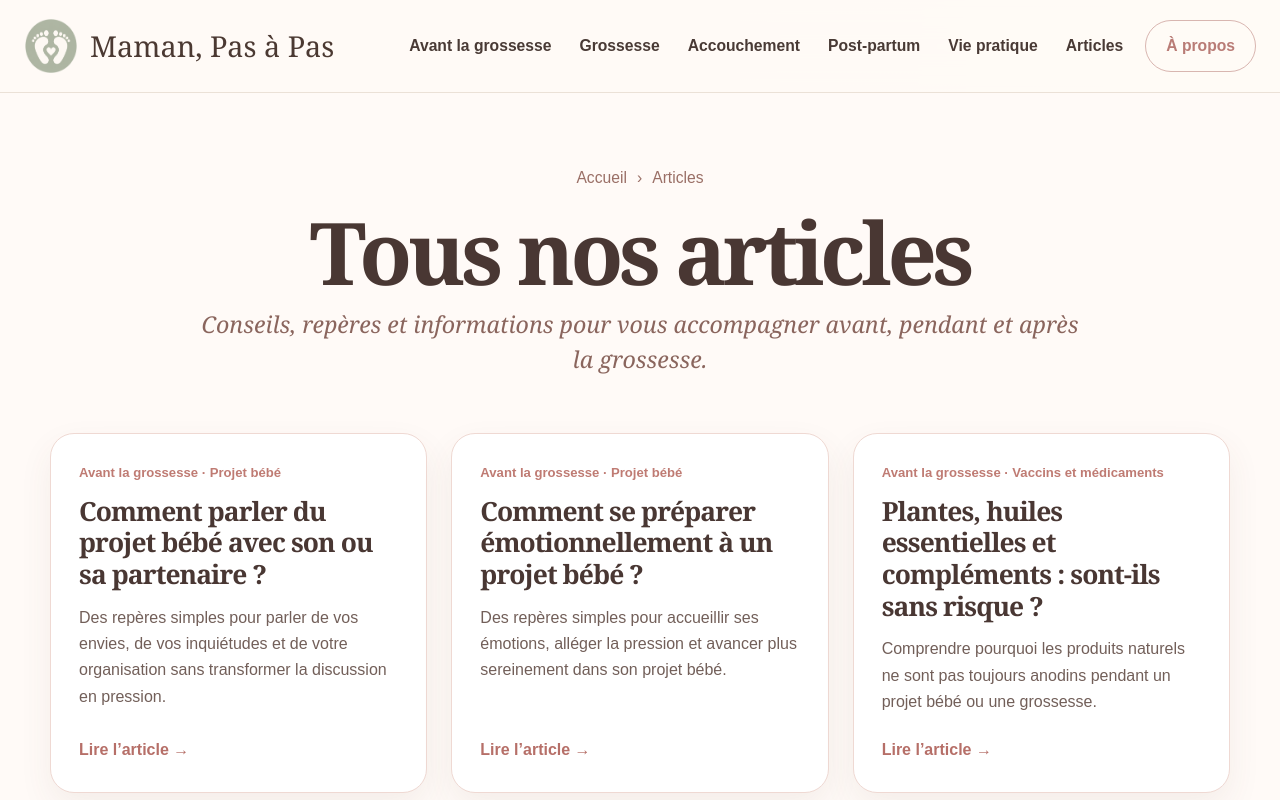
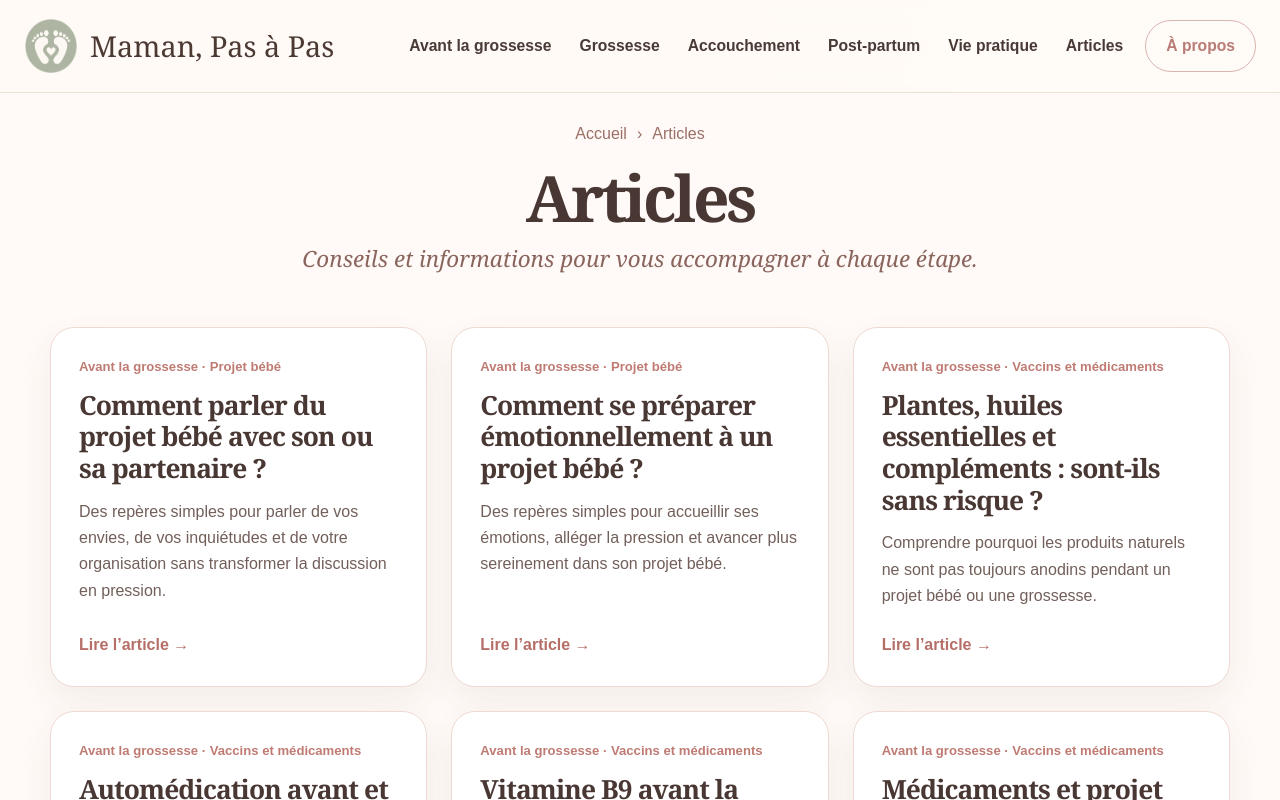
Before and after one commit to Yelenna04/maman-pas-a-pas, a Next.js app: page /articles in a window 1280 px wide. Shown: the top 800 px of the page. Built offline with nearby package versions, Linux system fonts and the light colour scheme.

Commit message:
Add files via upload

```diff
--- a/app/articles/page.tsx
+++ b/app/articles/page.tsx
@@ -13,7 +13,7 @@ export default function ArticlesPage() {
       style={{
         minHeight: "100vh",
         background: "#fffaf7",
-        padding: "72px 20px 96px",
+        padding: "30px 20px 96px",
       }}
     >
       <section
@@ -25,8 +25,8 @@ export default function ArticlesPage() {
       >
         <div
           style={{
-            maxWidth: "900px",
-            margin: "0 auto 56px",
+            width: "100%",
+            margin: "0 auto 52px",
             textAlign: "center",
           }}
         >
@@ -35,7 +35,8 @@ export default function ArticlesPage() {
             style={{
               marginBottom: "18px",
               color: "#9a6f66",
-              fontSize: "0.98rem",
+              fontSize: "1rem",
+              lineHeight: 1.4,
             }}
           >
             <Link
@@ -55,15 +56,15 @@ export default function ArticlesPage() {
 
           <h1
             style={{
-              margin: "0 0 12px",
+              margin: "0 0 10px",
               color: "#493733",
               fontFamily: 'Georgia, "Times New Roman", serif',
-              fontSize: "clamp(3.2rem, 7vw, 5.4rem)",
-              lineHeight: 1,
+              fontSize: "clamp(3rem, 5vw, 4rem)",
+              lineHeight: 1.08,
               fontWeight: 700,
             }}
           >
-            Tous nos articles
+            Articles
           </h1>
 
           <p
@@ -71,13 +72,12 @@ export default function ArticlesPage() {
               margin: 0,
               color: "#8a655d",
               fontFamily: 'Georgia, "Times New Roman", serif',
-              fontSize: "clamp(1.15rem, 2.2vw, 1.45rem)",
+              fontSize: "clamp(1.15rem, 1.8vw, 1.4rem)",
               fontStyle: "italic",
-              lineHeight: 1.5,
+              lineHeight: 1.45,
             }}
           >
-            Conseils, repères et informations pour vous accompagner avant,
-            pendant et après la grossesse.
+            Conseils et informations pour vous accompagner à chaque étape.
           </p>
         </div>
 
```
